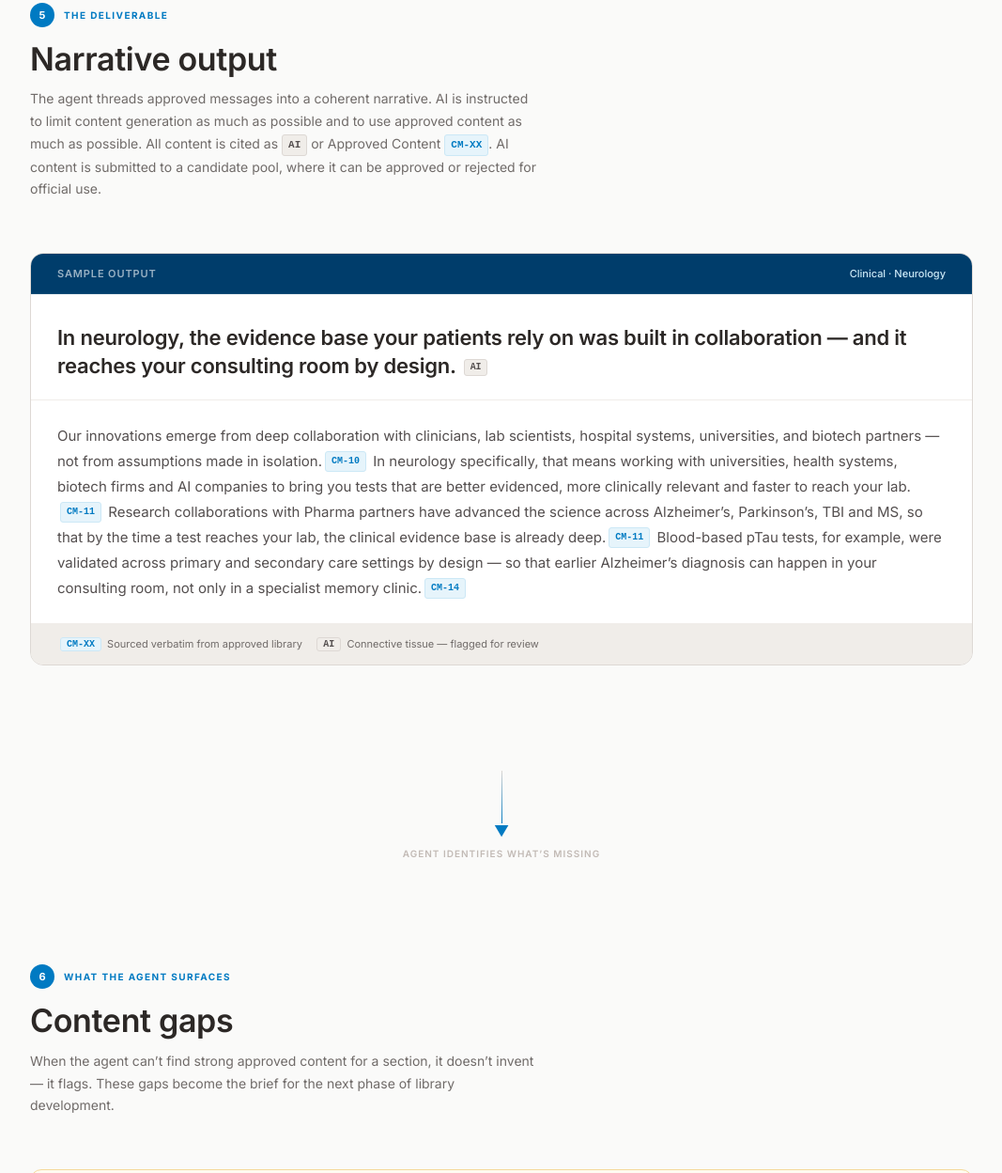
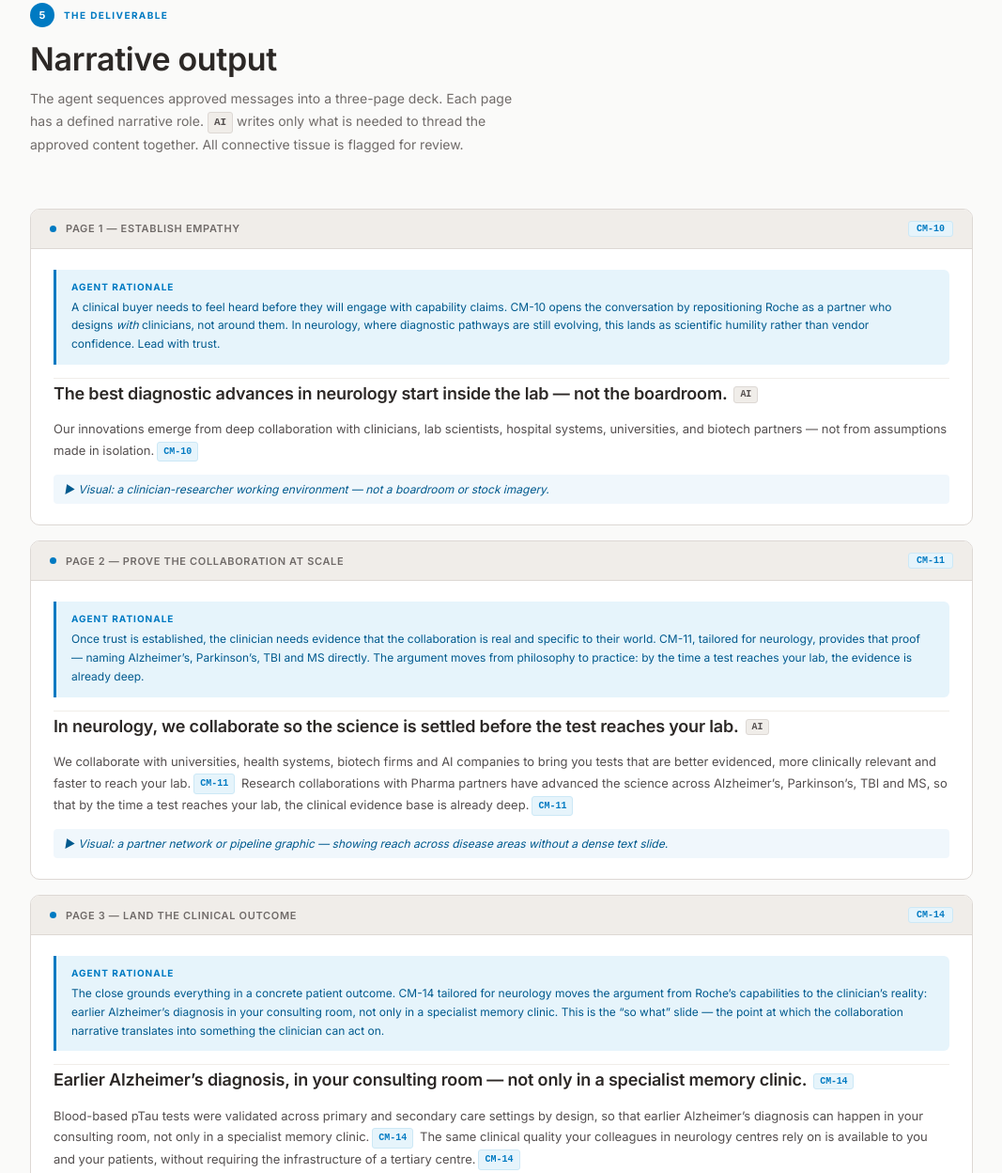
Before and after one commit to jwalshiv/-roche-aim-infographic, a plain HTML site: page index.html in a window 1280 px wide. Shown: the part 4868-6116 px from the top of the page at 94% size, without its empty margins (106-1173 px from the left). Drawn offline with Linux system fonts and the light colour scheme.

Commit message:
index.html

```diff
--- a/index.html
+++ b/index.html
@@ -585,6 +585,110 @@
   @media (max-width: 768px) {
     .arc-row { display: none; }
   }
+
+  /* ── Slide draft cards (Stage 5) ── */
+  .slide-draft-card {
+    border: 1.5px solid var(--border);
+    border-radius: 10px;
+    overflow: hidden;
+    background: var(--white);
+    margin-bottom: 16px;
+  }
+
+  .slide-draft-tab {
+    display: flex;
+    align-items: center;
+    gap: 10px;
+    padding: 12px 20px;
+    background: var(--warm-ghost);
+    border-bottom: 1px solid var(--border);
+  }
+
+  .slide-tab-dot {
+    width: 7px; height: 7px;
+    border-radius: 50%;
+    background: var(--blue);
+    flex-shrink: 0;
+  }
+
+  .slide-tab-label {
+    font-size: 11px;
+    font-weight: 600;
+    letter-spacing: 0.06em;
+    text-transform: uppercase;
+    color: var(--warm-light);
+    flex: 1;
+  }
+
+  .slide-src-chip {
+    font-size: 10px;
+    font-family: "Courier New", monospace;
+    font-weight: 600;
+    color: var(--blue);
+    background: var(--blue-light);
+    border: 1px solid var(--blue-mid);
+    padding: 2px 8px;
+    border-radius: 3px;
+  }
+
+  .slide-draft-body {
+    padding: 22px 24px;
+    display: flex;
+    flex-direction: column;
+    gap: 14px;
+  }
+
+  .slide-rationale {
+    background: var(--blue-light);
+    border-left: 3px solid var(--blue);
+    border-radius: 0 6px 6px 0;
+    padding: 12px 16px;
+  }
+
+  .slide-rationale-label {
+    font-size: 10px;
+    font-weight: 700;
+    letter-spacing: 0.1em;
+    text-transform: uppercase;
+    color: var(--blue);
+    margin-bottom: 6px;
+  }
+
+  .slide-rationale-text {
+    font-size: 12px;
+    color: var(--blue-dark);
+    line-height: 1.65;
+  }
+
+  .slide-draft-headline {
+    font-size: 18px;
+    font-weight: 600;
+    color: var(--warm-dark);
+    line-height: 1.35;
+    letter-spacing: -0.01em;
+    padding-top: 4px;
+    border-top: 1px solid var(--warm-ghost);
+  }
+
+  .slide-draft-copy {
+    font-size: 13px;
+    color: var(--warm-mid);
+    line-height: 1.75;
+  }
+
+  .slide-visual-note {
+    font-size: 12px;
+    color: var(--blue-dark);
+    font-style: italic;
+    padding: 8px 12px;
+    background: rgba(0,122,194,0.06);
+    border-radius: 4px;
+  }
+
+  @media (max-width: 768px) {
+    .slide-draft-headline { font-size: 15px; }
+    .slide-draft-body { padding: 16px; }
+  }
 </style>
 </head>
 <body>
@@ -947,29 +1051,86 @@
       <span class="stage-eyebrow-label">The deliverable</span>
     </div>
     <h2 class="stage-title">Narrative output</h2>
-    <p class="stage-desc">The agent threads approved messages into a coherent narrative. AI is instructed to limit content generation as much as possible and to use approved content as much as possible. All content is cited as <span class="cite-ai-inline">AI</span> or Approved Content <span class="cite-msg-inline">CM-XX</span>. AI content is submitted to a candidate pool, where it can be approved or rejected for official use.</p>
+    <p class="stage-desc">The agent sequences approved messages into a three-page deck. Each page has a defined narrative role. <span class="cite-ai-inline">AI</span> writes only what is needed to thread the approved content together. All connective tissue is flagged for review.</p>
   </div>
 
-  <div class="narrative-card reveal" id="nc1">
-    <div class="narrative-label">
-      <span class="narrative-deliverable">Sample Output</span>
-      <span class="narrative-audience">Clinical &middot; Neurology</span>
+  <!-- Slide 1 -->
+  <div class="slide-draft-card reveal" id="sd1">
+    <div class="slide-draft-tab">
+      <div class="slide-tab-dot"></div>
+      <div class="slide-tab-label">Page 1 &mdash; Establish empathy</div>
+      <span class="slide-src-chip">CM-10</span>
     </div>
-    <div class="narrative-headline">
-      In neurology, the evidence base your patients rely on was built in collaboration &mdash; and it reaches your consulting room by design.
-      <span class="cite-ai-tag">AI</span>
-    </div>
-    <div class="narrative-body">
-      <span class="narrative-sentence">Our innovations emerge from deep collaboration with clinicians, lab scientists, hospital systems, universities, and biotech partners &mdash; not from assumptions made in isolation.</span><span class="cite-tag">CM-10</span>
-      <span class="narrative-sentence"> In neurology specifically, that means working with universities, health systems, biotech firms and AI companies to bring you tests that are better evidenced, more clinically relevant and faster to reach your lab.</span><span class="cite-tag">CM-11</span>
-      <span class="narrative-sentence"> Research collaborations with Pharma partners have advanced the science across Alzheimer&rsquo;s, Parkinson&rsquo;s, TBI and MS, so that by the time a test reaches your lab, the clinical evidence base is already deep.</span><span class="cite-tag">CM-11</span>
-      <span class="narrative-sentence"> Blood-based pTau tests, for example, were validated across primary and secondary care settings by design &mdash; so that earlier Alzheimer&rsquo;s diagnosis can happen in your consulting room, not only in a specialist memory clinic.</span><span class="cite-tag">CM-14</span>
-    </div>
-    <div class="narrative-key">
-      <span class="cite-tag">CM-XX</span> Sourced verbatim from approved library &nbsp;&nbsp;
-      <span class="cite-ai-tag">AI</span> Connective tissue &mdash; flagged for review
+    <div class="slide-draft-body">
+      <div class="slide-rationale">
+        <div class="slide-rationale-label">Agent rationale</div>
+        <div class="slide-rationale-text">A clinical buyer needs to feel heard before they will engage with capability claims. CM-10 opens the conversation by repositioning Roche as a partner who designs <em>with</em> clinicians, not around them. In neurology, where diagnostic pathways are still evolving, this lands as scientific humility rather than vendor confidence. Lead with trust.</div>
+      </div>
+      <div class="slide-draft-headline">
+        The best diagnostic advances in neurology start inside the lab &mdash; not the boardroom.
+        <span class="cite-ai-tag">AI</span>
+      </div>
+      <div class="slide-draft-copy">
+        <span>Our innovations emerge from deep collaboration with clinicians, lab scientists, hospital systems, universities, and biotech partners &mdash; not from assumptions made in isolation.</span><span class="cite-tag">CM-10</span>
+      </div>
+      <div class="slide-visual-note">&#9658; Visual: a clinician-researcher working environment &mdash; not a boardroom or stock imagery.</div>
     </div>
   </div>
+
+  <!-- Slide 2 -->
+  <div class="slide-draft-card reveal reveal-delay-1" id="sd2">
+    <div class="slide-draft-tab">
+      <div class="slide-tab-dot"></div>
+      <div class="slide-tab-label">Page 2 &mdash; Prove the collaboration at scale</div>
+      <span class="slide-src-chip">CM-11</span>
+    </div>
+    <div class="slide-draft-body">
+      <div class="slide-rationale">
+        <div class="slide-rationale-label">Agent rationale</div>
+        <div class="slide-rationale-text">Once trust is established, the clinician needs evidence that the collaboration is real and specific to their world. CM-11, tailored for neurology, provides that proof &mdash; naming Alzheimer&rsquo;s, Parkinson&rsquo;s, TBI and MS directly. The argument moves from philosophy to practice: by the time a test reaches your lab, the evidence is already deep.</div>
+      </div>
+      <div class="slide-draft-headline">
+        In neurology, we collaborate so the science is settled before the test reaches your lab.
+        <span class="cite-ai-tag">AI</span>
+      </div>
+      <div class="slide-draft-copy">
+        <span>We collaborate with universities, health systems, biotech firms and AI companies to bring you tests that are better evidenced, more clinically relevant and faster to reach your lab.</span><span class="cite-tag">CM-11</span>
+        <span> Research collaborations with Pharma partners have advanced the science across Alzheimer&rsquo;s, Parkinson&rsquo;s, TBI and MS, so that by the time a test reaches your lab, the clinical evidence base is already deep.</span><span class="cite-tag">CM-11</span>
+      </div>
+      <div class="slide-visual-note">&#9658; Visual: a partner network or pipeline graphic &mdash; showing reach across disease areas without a dense text slide.</div>
+    </div>
+  </div>
+
+  <!-- Slide 3 -->
+  <div class="slide-draft-card reveal reveal-delay-2" id="sd3">
+    <div class="slide-draft-tab">
+      <div class="slide-tab-dot"></div>
+      <div class="slide-tab-label">Page 3 &mdash; Land the clinical outcome</div>
+      <span class="slide-src-chip">CM-14</span>
+    </div>
+    <div class="slide-draft-body">
+      <div class="slide-rationale">
+        <div class="slide-rationale-label">Agent rationale</div>
+        <div class="slide-rationale-text">The close grounds everything in a concrete patient outcome. CM-14 tailored for neurology moves the argument from Roche&rsquo;s capabilities to the clinician&rsquo;s reality: earlier Alzheimer&rsquo;s diagnosis in your consulting room, not only in a specialist memory clinic. This is the &ldquo;so what&rdquo; slide &mdash; the point at which the collaboration narrative translates into something the clinician can act on.</div>
+      </div>
+      <div class="slide-draft-headline">
+        Earlier Alzheimer&rsquo;s diagnosis, in your consulting room &mdash; not only in a specialist memory clinic.
+        <span class="cite-tag">CM-14</span>
+      </div>
+      <div class="slide-draft-copy">
+        <span>Blood-based pTau tests were validated across primary and secondary care settings by design, so that earlier Alzheimer&rsquo;s diagnosis can happen in your consulting room, not only in a specialist memory clinic.</span><span class="cite-tag">CM-14</span>
+        <span> The same clinical quality your colleagues in neurology centres rely on is available to you and your patients, without requiring the infrastructure of a tertiary centre.</span><span class="cite-tag">CM-14</span>
+      </div>
+      <div class="slide-visual-note">&#9658; Visual: a primary care setting &mdash; a GP or neurologist in a consulting room, not a hospital lab.</div>
+    </div>
+  </div>
+
+  <!-- Citation key -->
+  <div class="narrative-key reveal">
+    <span class="cite-tag">CM-XX</span> Sourced verbatim from approved library &nbsp;&nbsp;
+    <span class="cite-ai-tag">AI</span> Connective tissue &mdash; auto-flagged to candidate pool for review
+  </div>
+
 </div>
 
 <!-- Connector 5→6 -->
```
